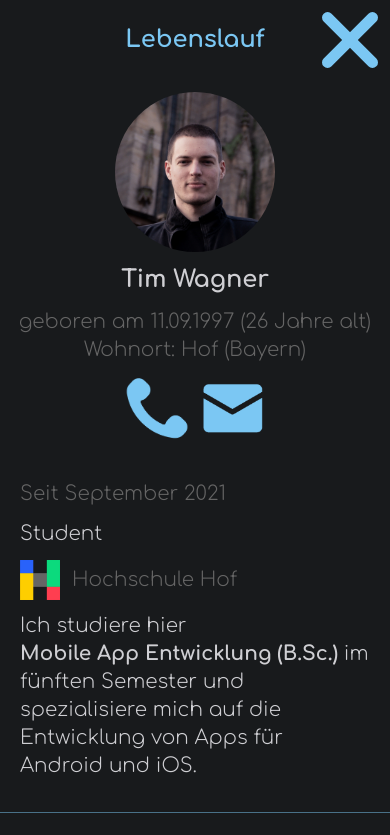
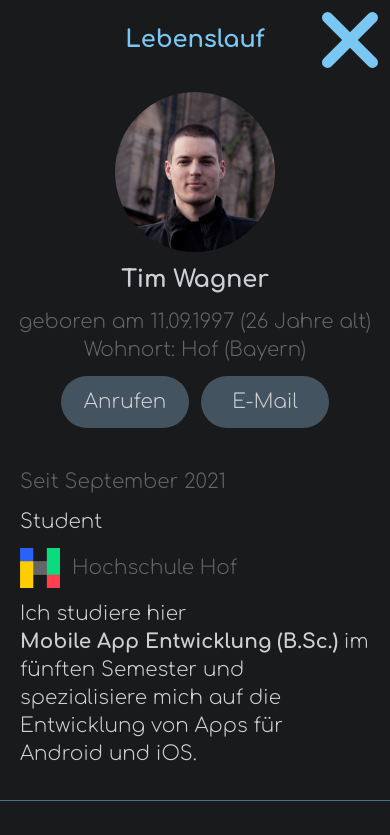
Before and after one commit to tim-w97/MyProfilePage, a React (Create React App) app: page /lebenslauf in a window 390 px wide. Shown: the top 835 px of the page. Built offline with nearby package versions, Linux system fonts and the light colour scheme.

Commit message:
deleted phone and mail icon from Profile | added text instead

```diff
--- a/src/widgets/Profile.js
+++ b/src/widgets/Profile.js
@@ -1,5 +1,3 @@
-import phoneIcon from '../assets/images/icons/phone.png'
-import mailIcon from '../assets/images/icons/email.png'
 import moment from "moment";
 import SendEmailLink from "./SendEmailLink";
 import CallMeLink from "./CallMeLink";
@@ -27,14 +25,16 @@ function Profile(props) {
         </span>
       </p>
       <p className="text-tim-gray">Wohnort: Hof (Bayern)</p>
-      <div className="flex gap-3 mt-3">
+      <div className="flex flex-col min-[320px]:flex-row mt-3 gap-3">
         {/* Phone-Icon */}
-        <CallMeLink className="w-16">
-          <img src={phoneIcon} alt='Phone Contact'/>
+        <CallMeLink className='w-32 bg-tim-gunpowder p-3 rounded-full'>
+          {/*<img src={phoneIcon} alt='Phone Contact'/>*/}
+          <p>Anrufen</p>
         </CallMeLink>
         {/* E-Mail-Icon */}
-        <SendEmailLink className="w-16">
-          <img src={mailIcon} alt='Email Contact'/>
+        <SendEmailLink className='w-32 bg-tim-gunpowder p-3 rounded-full'>
+          {/*<img src={mailIcon} alt='Email Contact'/>*/}
+          <p>E-Mail</p>
         </SendEmailLink>
       </div>
     </div>
```
Also changed, not shown: src/assets/images/icons/phone.png (deleted).
